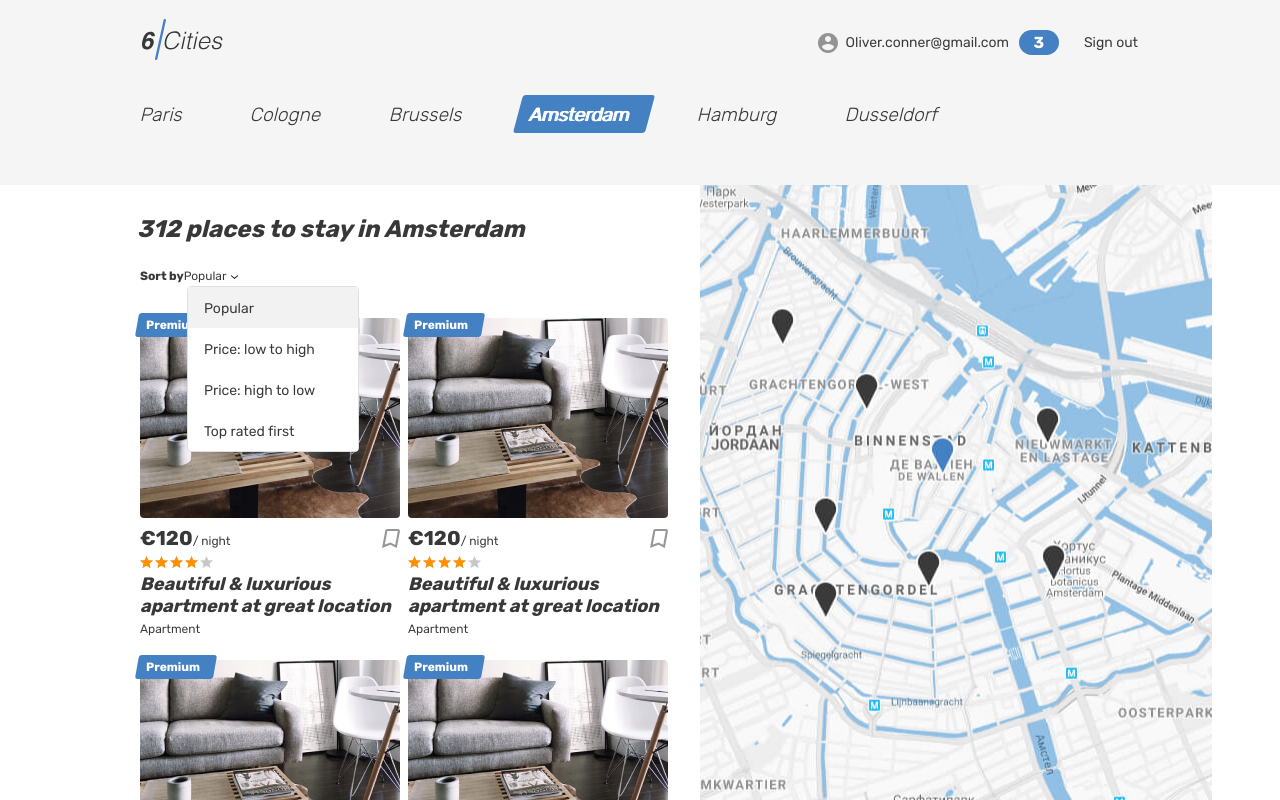
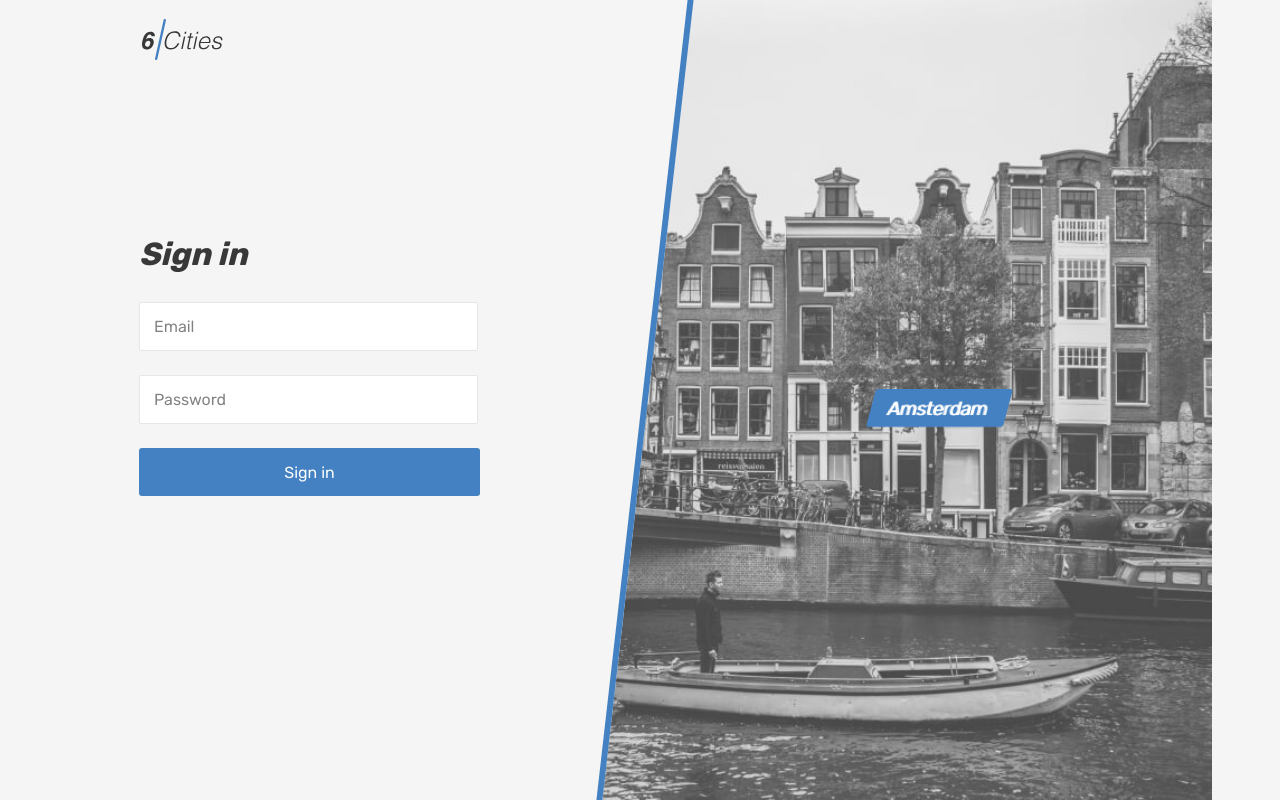
Before and after one commit to MORTEM3845/2728129-six-cities-7, a React (Vite) app: page /login in a window 1280 px wide. Built offline with nearby package versions, Linux system fonts and the light colour scheme.

Commit message:
feat: добавь маршруты и защиту избранного

```diff
--- a/src/components/app/app.tsx
+++ b/src/components/app/app.tsx
@@ -1,5 +1,21 @@
 import MainPage from '../../pages/main-page/main-page';
+import {BrowserRouter, Route, Routes} from 'react-router-dom';
+import LoginPage from '../../pages/login-page/login-page';
+import FavoritesPage from '../../pages/favorites-page/favorites-page';
+import OfferPage from '../../pages/offer-page/offer-page';
+import NotFoundPage from '../../pages/not-found-page/not-found-page';
+import PrivateRoute from '../private-route/private-route';
 
 export default function App({offersCount}: {offersCount: number}): JSX.Element {
-  return <MainPage offersCount={offersCount} />;
+  return (
+    <BrowserRouter>
+      <Routes>
+        <Route path="/" element={<MainPage offersCount={offersCount} />} />
+        <Route path="/login" element={<LoginPage />} />
+        <Route path="/favorites" element={<PrivateRoute isAuthorized={false}><FavoritesPage /></PrivateRoute>} />
+        <Route path="/offer/:id" element={<OfferPage />} />
+        <Route path="*" element={<NotFoundPage />} />
+      </Routes>
+    </BrowserRouter>
+  );
 }
--- /dev/null
+++ b/src/components/private-route/private-route.tsx
@@ -0,0 +1,5 @@
+import {Navigate} from 'react-router-dom';
+
+export default function PrivateRoute({isAuthorized, children}: {isAuthorized: boolean; children: JSX.Element}): JSX.Element {
+  return isAuthorized ? children : <Navigate to="/login" replace />;
+}
--- /dev/null
+++ b/src/pages/not-found-page/not-found-page.tsx
@@ -0,0 +1,5 @@
+import {Link} from 'react-router-dom';
+
+export default function NotFoundPage(): JSX.Element {
+  return <main className="container"><h1>404 Not Found</h1><Link to="/">Back to home</Link></main>;
+}
```
